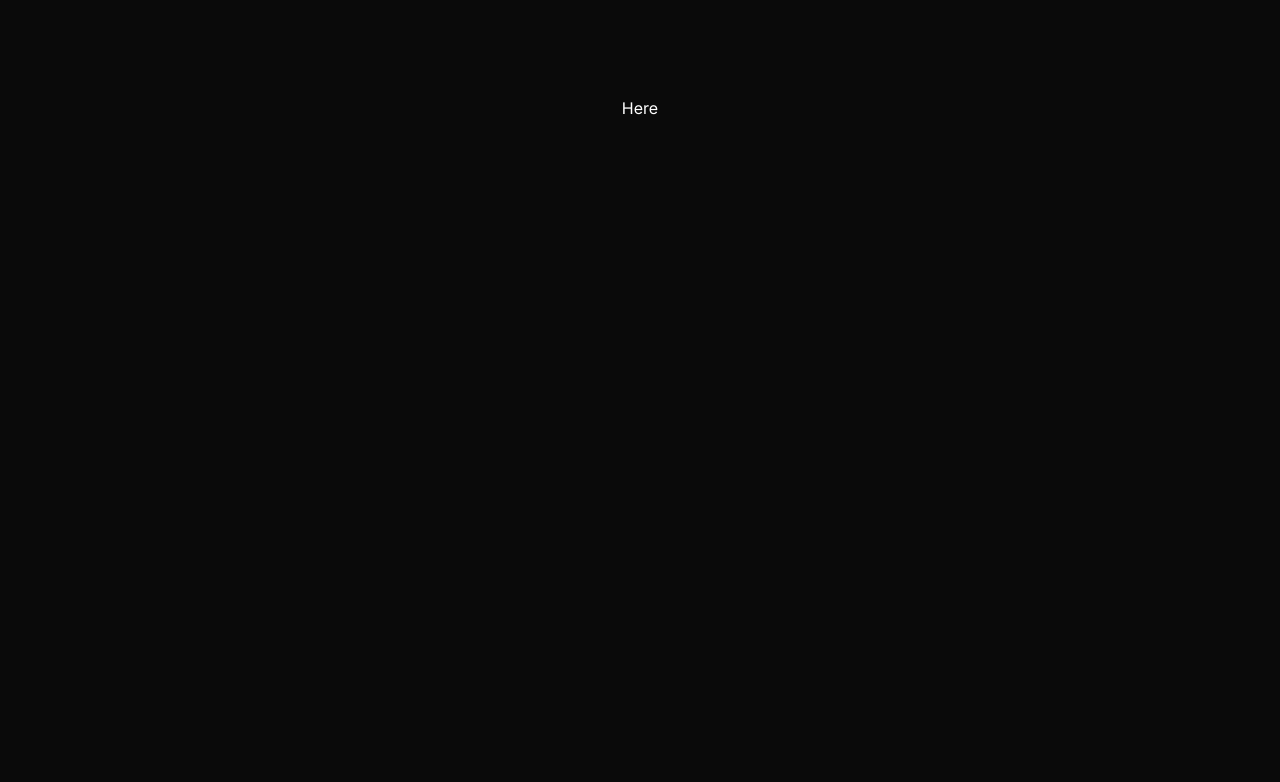
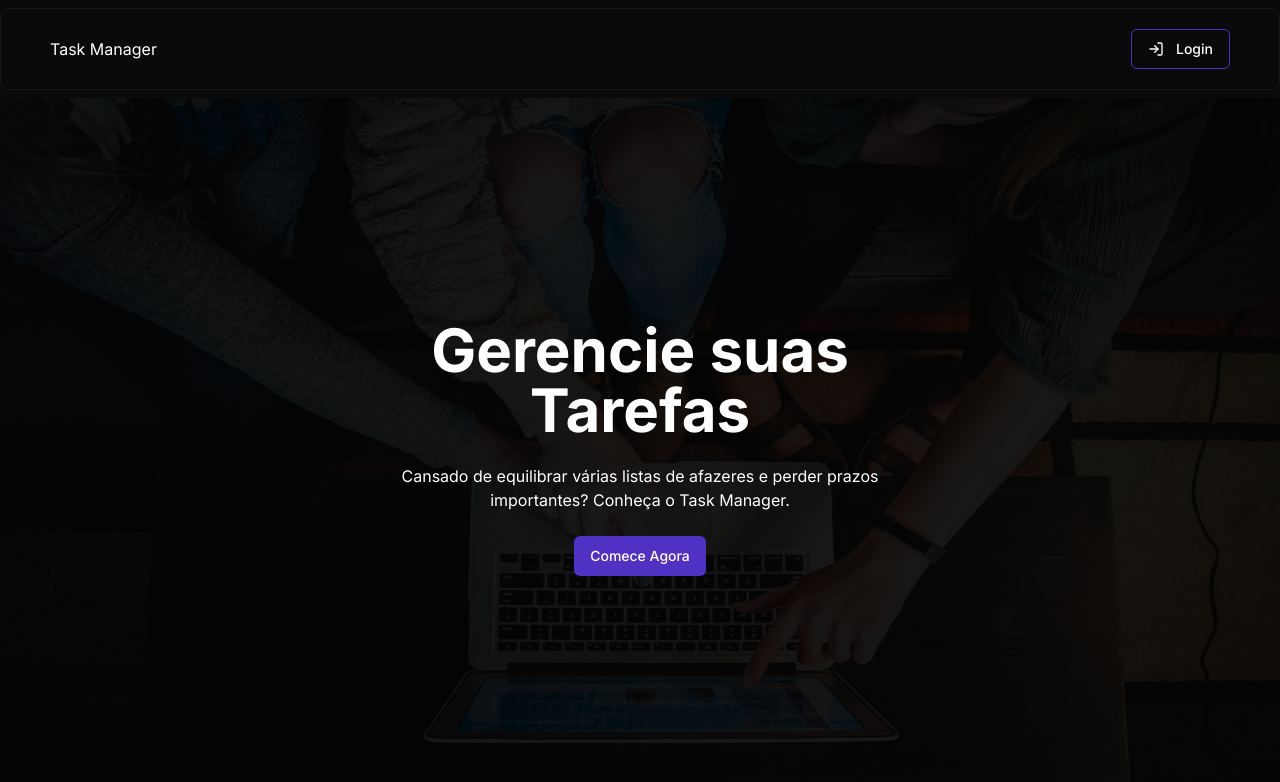
Before and after one commit to natanfirst/task-manager, a Next.js app: page / in a window 1280 px wide. Shown: the top 782 px of the page. Built offline with nearby package versions, Linux system fonts and the light colour scheme.

Commit message:
feat: header and home page

```diff
--- a/next.config.js
+++ b/next.config.js
@@ -1,8 +1,4 @@
 /** @type {import('next').NextConfig} */
-const nextConfig = {
-  experimental: {
-    serverActions: true,
-  },
-};
+const nextConfig = {};
 
 module.exports = nextConfig;
--- a/package.json
+++ b/package.json
@@ -14,6 +14,7 @@
   },
   "dependencies": {
     "@prisma/client": "^5.5.2",
+    "@radix-ui/react-slot": "^1.0.2",
     "class-variance-authority": "^0.7.0",
     "clsx": "^2.0.0",
     "lucide-react": "^0.291.0",
--- a/src/app/(home)/page.tsx
+++ b/src/app/(home)/page.tsx
@@ -1,8 +1,35 @@
+import { Button } from "@/components/ui/button";
+import { Metadata } from "next";
+import Image from "next/image";
+
+export const metadata: Metadata = {
+  title: "Task Manager",
+  description: "Your Task Manager",
+};
 
 export default function Home() {
   return (
-    <main className="flex min-h-screen flex-col items-center justify-between p-24">
-        Here
+    <main className="">
+       <div className="relative mx-auto h-[calc(100vh-100px)] w-full">
+      <Image
+        className="h-full w-full"
+        src="/hero-image.jpg"
+        sizes="100vw"
+        width={1240}
+        height={800}
+        alt={"co-working"}
+      />
+      <div className="absolute left-0 top-0 z-10  flex h-full w-full flex-col items-center justify-center gap-6 bg-black bg-opacity-90">
+        <h2 className="max-w-[500px] text-center text-6xl font-bold">
+          Gerencie suas Tarefas
+        </h2>
+        <p className=" max-w-[500px] text-center">
+          Cansado de equilibrar várias listas de afazeres e perder prazos
+          importantes? Conheça o Task Manager.
+        </p>
+        <Button variant="default">Comece Agora</Button>
+      </div>
+    </div>
     </main>
-  )
+  );
 }
--- a/src/app/layout.tsx
+++ b/src/app/layout.tsx
@@ -1,22 +1,29 @@
-import type { Metadata } from 'next'
-import { Inter } from 'next/font/google'
-import './globals.css'
+import type { Metadata } from "next";
+import { Inter } from "next/font/google";
+import "./globals.css";
+import Header from "@/components/ui/header";
+import { cn } from "@/lib/utils";
 
-const inter = Inter({ subsets: ['latin'] })
+const inter = Inter({ subsets: ["latin"] });
 
 export const metadata: Metadata = {
-  title: 'Create Next App',
-  description: 'Generated by create next app',
-}
+  title: "Task Manager",
+  description: "Your Task Manager",
+};
 
 export default function RootLayout({
   children,
 }: {
-  children: React.ReactNode
+  children: React.ReactNode;
 }) {
   return (
     <html lang="en">
-      <body className={inter.className}>{children}</body>
+      <body className={cn("w-full h-full", inter.className)}>
+        <div className="w-full h-full">
+          <Header />
+          {children}
+        </div>
+      </body>
     </html>
-  )
+  );
 }
--- /dev/null
+++ b/src/components/ui/button.tsx
@@ -0,0 +1,56 @@
+import * as React from "react"
+import { Slot } from "@radix-ui/react-slot"
+import { cva, type VariantProps } from "class-variance-authority"
+
+import { cn } from "@/lib/utils"
+
+const buttonVariants = cva(
+  "inline-flex items-center justify-center whitespace-nowrap rounded-md text-sm font-medium ring-offset-background transition-colors focus-visible:outline-none focus-visible:ring-2 focus-visible:ring-ring focus-visible:ring-offset-2 disabled:pointer-events-none disabled:opacity-50",
+  {
+    variants: {
+      variant: {
+        default: "bg-primary text-primary-foreground hover:bg-primary/90",
+        destructive:
+          "bg-destructive text-destructive-foreground hover:bg-destructive/90",
+        outline:
+          "border border-input bg-background hover:bg-accent hover:text-accent-foreground",
+        secondary:
+          "bg-secondary text-secondary-foreground hover:bg-secondary/80",
+        ghost: "hover:bg-accent hover:text-accent-foreground",
+        link: "text-primary underline-offset-4 hover:underline",
+      },
+      size: {
+        default: "h-10 px-4 py-2",
+        sm: "h-9 rounded-md px-3",
+        lg: "h-11 rounded-md px-8",
+        icon: "h-10 w-10",
+      },
+    },
+    defaultVariants: {
+      variant: "default",
+      size: "default",
+    },
+  }
+)
+
+export interface ButtonProps
+  extends React.ButtonHTMLAttributes<HTMLButtonElement>,
+    VariantProps<typeof buttonVariants> {
+  asChild?: boolean
+}
+
+const Button = React.forwardRef<HTMLButtonElement, ButtonProps>(
+  ({ className, variant, size, asChild = false, ...props }, ref) => {
+    const Comp = asChild ? Slot : "button"
+    return (
+      <Comp
+        className={cn(buttonVariants({ variant, size, className }))}
+        ref={ref}
+        {...props}
+      />
+    )
+  }
+)
+Button.displayName = "Button"
+
+export { Button, buttonVariants }
--- /dev/null
+++ b/src/components/ui/card.tsx
@@ -0,0 +1,79 @@
+import * as React from "react"
+
+import { cn } from "@/lib/utils"
+
+const Card = React.forwardRef<
+  HTMLDivElement,
+  React.HTMLAttributes<HTMLDivElement>
+>(({ className, ...props }, ref) => (
+  <div
+    ref={ref}
+    className={cn(
+      "rounded-lg border bg-card text-card-foreground shadow-sm",
+      className
+    )}
+    {...props}
+  />
+))
+Card.displayName = "Card"
+
+const CardHeader = React.forwardRef<
+  HTMLDivElement,
+  React.HTMLAttributes<HTMLDivElement>
+>(({ className, ...props }, ref) => (
+  <div
+    ref={ref}
+    className={cn("flex flex-col space-y-1.5 p-6", className)}
+    {...props}
+  />
+))
+CardHeader.displayName = "CardHeader"
+
+const CardTitle = React.forwardRef<
+  HTMLParagraphElement,
+  React.HTMLAttributes<HTMLHeadingElement>
+>(({ className, ...props }, ref) => (
+  <h3
+    ref={ref}
+    className={cn(
+      "text-2xl font-semibold leading-none tracking-tight",
+      className
+    )}
+    {...props}
+  />
+))
+CardTitle.displayName = "CardTitle"
+
+const CardDescription = React.forwardRef<
+  HTMLParagraphElement,
+  React.HTMLAttributes<HTMLParagraphElement>
+>(({ className, ...props }, ref) => (
+  <p
+    ref={ref}
+    className={cn("text-sm text-muted-foreground", className)}
+    {...props}
+  />
+))
+CardDescription.displayName = "CardDescription"
+
+const CardContent = React.forwardRef<
+  HTMLDivElement,
+  React.HTMLAttributes<HTMLDivElement>
+>(({ className, ...props }, ref) => (
+  <div ref={ref} className={cn("p-6 pt-0", className)} {...props} />
+))
+CardContent.displayName = "CardContent"
+
+const CardFooter = React.forwardRef<
+  HTMLDivElement,
+  React.HTMLAttributes<HTMLDivElement>
+>(({ className, ...props }, ref) => (
+  <div
+    ref={ref}
+    className={cn("flex items-center p-6 pt-0", className)}
+    {...props}
+  />
+))
+CardFooter.displayName = "CardFooter"
+
+export { Card, CardHeader, CardFooter, CardTitle, CardDescription, CardContent }
--- /dev/null
+++ b/src/components/ui/header.tsx
@@ -0,0 +1,27 @@
+import { LogInIcon } from "lucide-react";
+import { Button } from "./button";
+import { Card } from "./card";
+
+const Header = () => {
+  return (
+    <div className="w-full py-2">
+      <Card className="">
+        <div className="mx-auto flex max-w-[1240px] items-center justify-between border-primary p-[1.875rem] py-5">
+          <h1>Task Manager</h1>
+          {/* <Button variant="default">
+                Dashboard
+            </Button> */}
+          <Button
+            className="flex items-center gap-3 border-primary text-sm"
+            variant="outline"
+          >
+            <LogInIcon size={16} />
+            Login
+          </Button>
+        </div>
+      </Card>
+    </div>
+  );
+};
+
+export default Header;
```
Also changed, not shown: public/hero-image.jpg (added), 1 other file (tests, documents, lock files or other folders).
